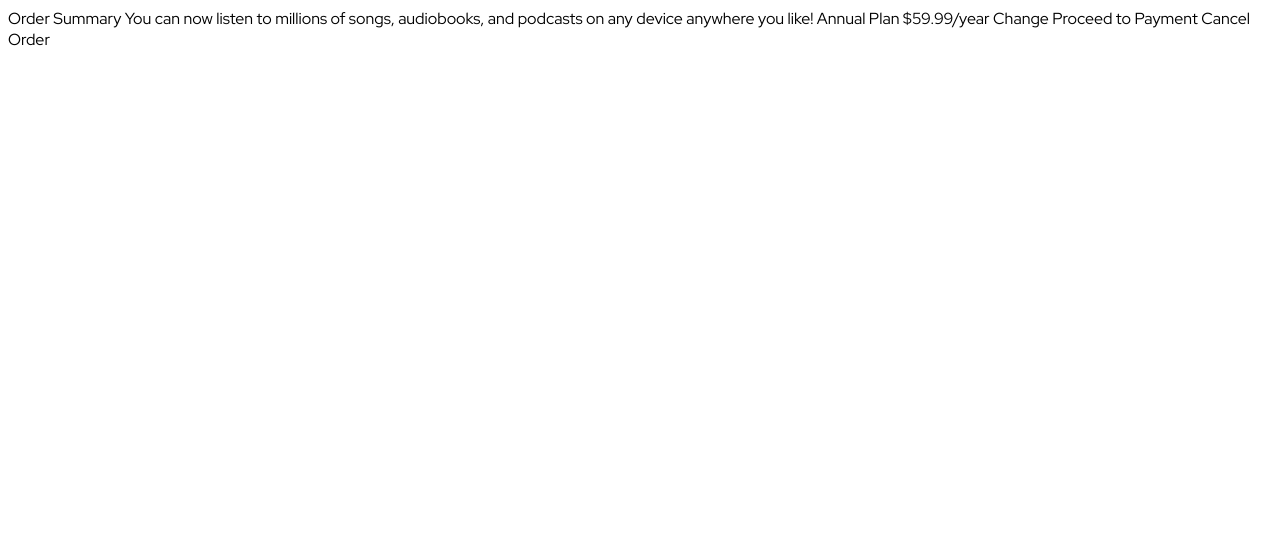
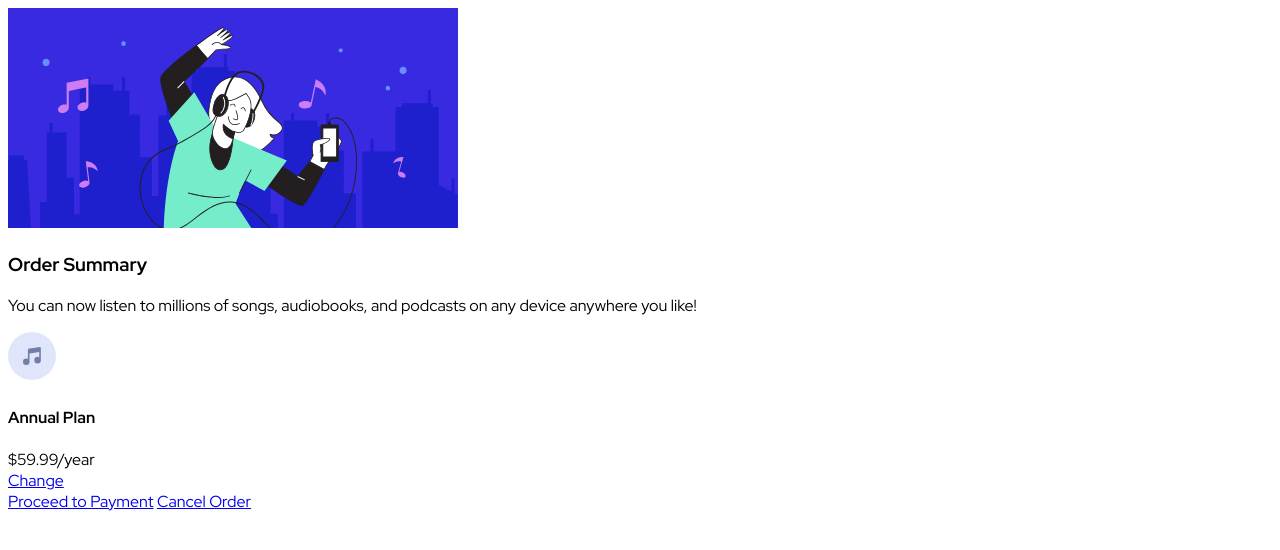
Before and after one commit to HennadiiBH01/order-summary-component-main, a plain HTML site: page index.html in a window 1280 px wide. Drawn offline with Linux system fonts and the light colour scheme.

Commit message:
Create HTML structure

```diff
--- a/index.html
+++ b/index.html
@@ -11,18 +11,26 @@
   <title>Frontend Mentor | Order summary card</title>
 </head>
 <body>
+  <div class="card">
+    <img src="./images/illustration-hero.svg" alt="Card Image">
+    <h3>
+      Order Summary
+    </h3>
+    <p>
+      You can now listen to millions of songs, audiobooks, and podcasts on any device anywhere you like!
+    </p>
+  </div>
 
-  Order Summary
+  <div class="flex-row">
+    <img src="images/icon-music.svg" alt="Music Icon">
+    <div class="flex-column">
+      <h4>Annual Plan</h4>
+      <span>$59.99/year</span>
+    </div>
+    <a href="#">Change</a>
+  </div>
 
-  You can now listen to millions of songs, audiobooks, and podcasts on any
-  device anywhere you like!
-
-  Annual Plan
-  $59.99/year
-
-  Change
-
-  Proceed to Payment
-  Cancel Order
+  <a href="#">Proceed to Payment</a>
+  <a href="#">Cancel Order</a>
 </body>
 </html>
```
